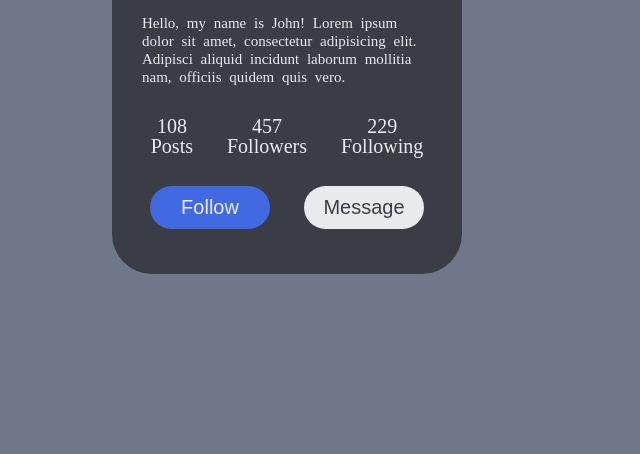
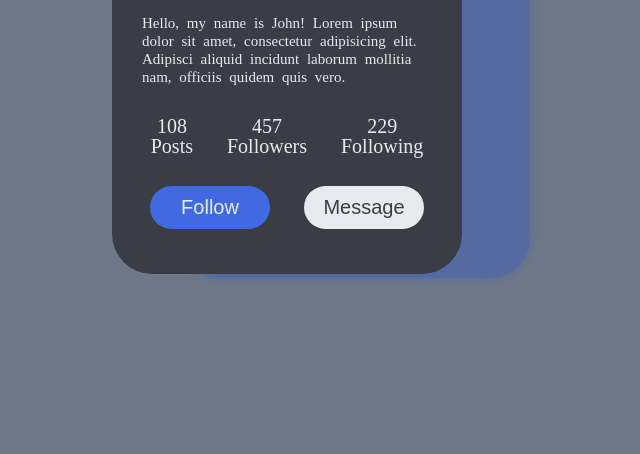
Before and after one commit to EvgeniyKolominskiy/User-Card, a plain HTML site: page index.html in a window 1280 px wide. Shown: the part 346-800 px from the top of the page, without its empty margins (400-1040 px from the left). Drawn offline with Linux system fonts and the light colour scheme.

Commit message:
Refactoring html and css code.

```diff
--- a/CSS/style.css
+++ b/CSS/style.css
@@ -11,12 +11,25 @@ body {
 }
 
 .userCard {
+	position: absolute;
 	background-color: #3A3D45;
 	border: 0;
 	border-radius: 40px;
 	width: 350px;
 	height: 550px;
 	margin-left: 40%;
+	z-index: 1;
+}
+
+.hiddenCard {
+	position: absolute;
+	left: 580px;
+	top: 74px;
+	background-color: #556AA0;
+	border-radius: 40px;
+	width: 350px;
+	height: 550px;
+	box-shadow: 0 0 10px #556AA0;
 }
 
 .userName {
--- a/index.html
+++ b/index.html
@@ -7,7 +7,7 @@
 	<link rel="stylesheet" href="./CSS/style.css">
 </head>
 <body>
-<div class="userCard">
+	<div class="userCard">
 	<div class="userName">
 		<h1>John Doe</h1>
 	</div>
@@ -33,5 +33,6 @@
 		</div>
 	</div>
 </div>
+	<div class="hiddenCard"></div>
 </body>
 </html>
```
